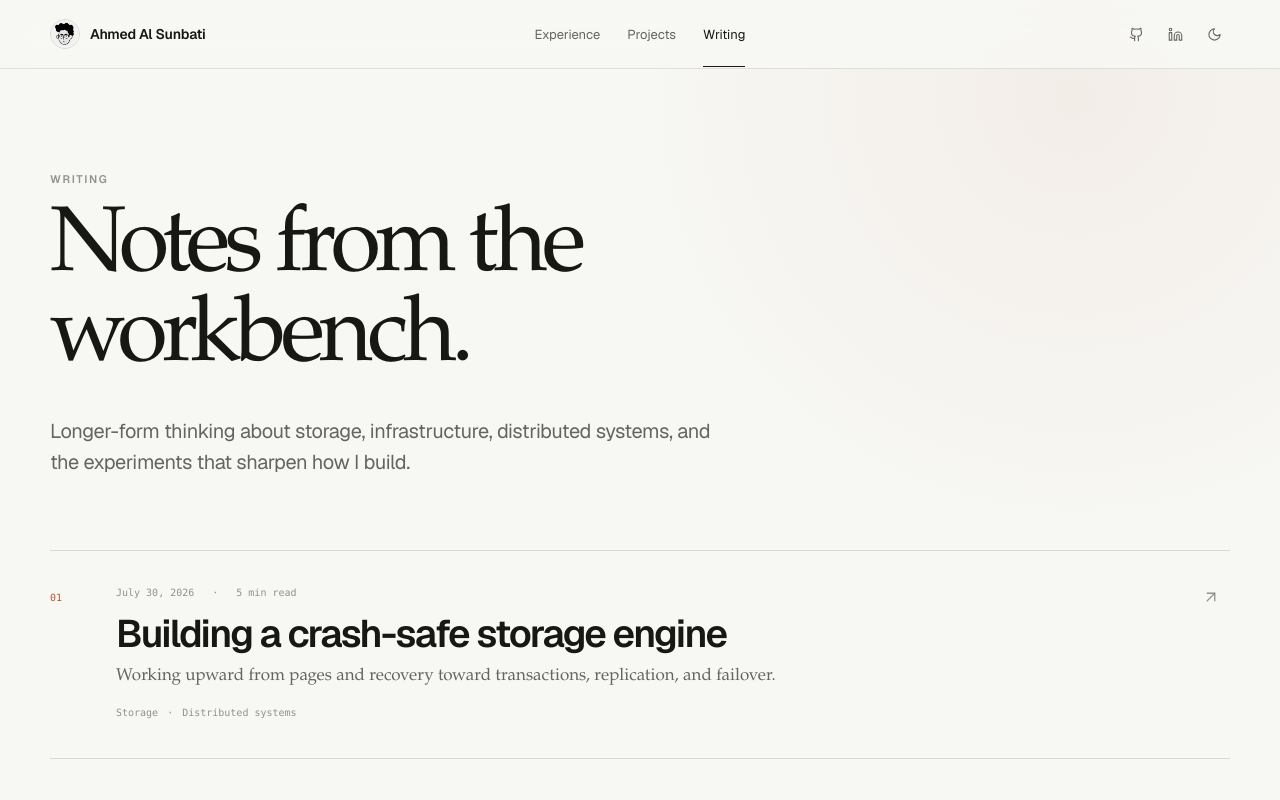
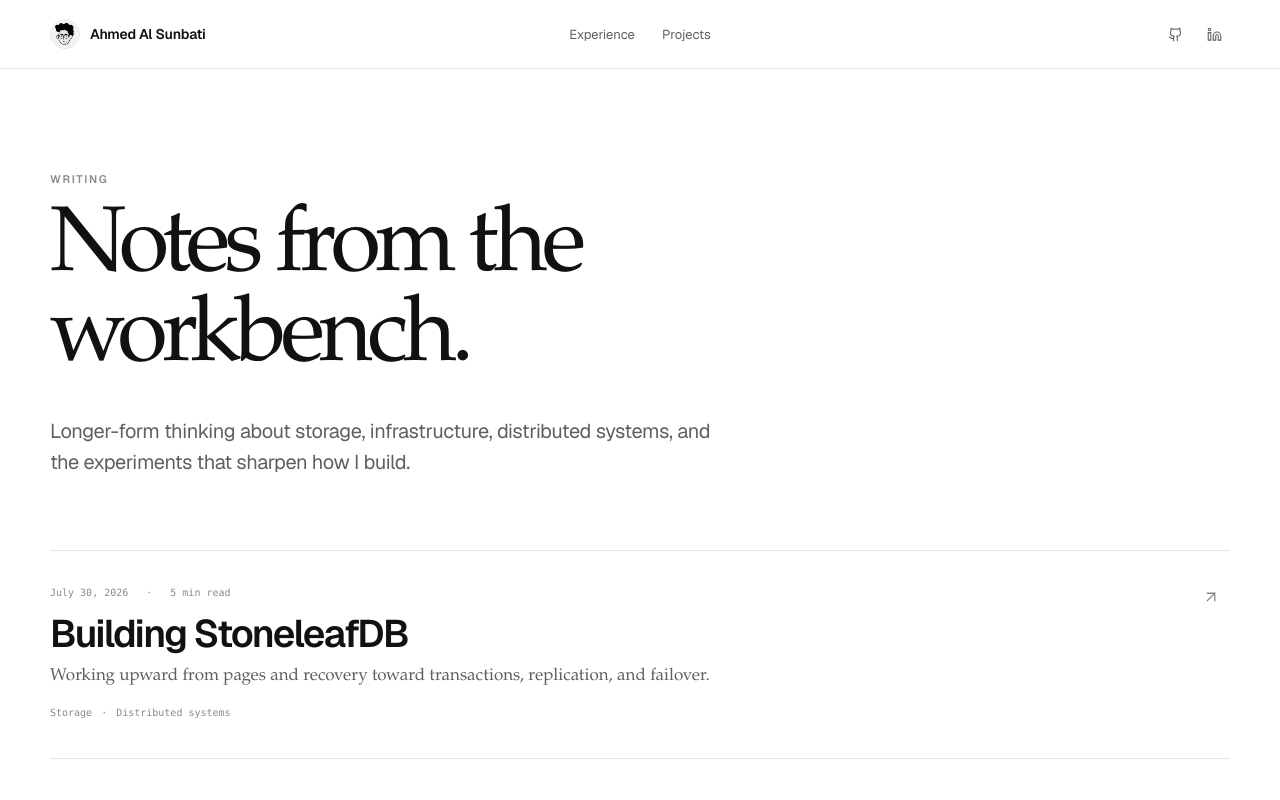
Before and after one commit to AhmedAlSunbati712/ahmed-alsunbati, a React (Vite) app: page /writing in a window 1280 px wide. Shown: the top 800 px of the page. Built offline with nearby package versions, Linux system fonts and the light colour scheme.

Commit message:
Polish portfolio content and presentation

```diff
--- a/index.html
+++ b/index.html
@@ -4,29 +4,12 @@
     <meta charset="UTF-8" />
     <link rel="icon" type="image/png" href="./avatar-icon.png" />
     <meta name="viewport" content="width=device-width, initial-scale=1.0" />
-    <script>
-      (() => {
-        try {
-          const saved = localStorage.getItem("theme");
-          const theme =
-            saved === "dark" || saved === "light"
-              ? saved
-              : matchMedia("(prefers-color-scheme: dark)").matches
-                ? "dark"
-                : "light";
-          document.documentElement.dataset.theme = theme;
-          document.documentElement.style.colorScheme = theme;
-        } catch {
-          document.documentElement.dataset.theme = "light";
-        }
-      })();
-    </script>
 
     <title>Ahmed Al Sunbati — Software Engineer</title>
 
     <meta
       name="description"
-      content="Backend engineer at Intuit and Dartmouth computer science student building production infrastructure, distributed systems, and computational research tools."
+      content="Ahmed Al Sunbati is a computer science student at Dartmouth interested in distributed systems, infrastructure, and databases."
     />
     <meta name="author" content="Ahmed Al Sunbati" />
     <meta name="robots" content="index, follow" />
@@ -35,7 +18,7 @@
     <meta property="og:title" content="Ahmed Al Sunbati — Software Engineer" />
     <meta
       property="og:description"
-      content="Production infrastructure, distributed systems, and computational research."
+      content="Distributed systems, infrastructure, and databases."
     />
     <meta property="og:url" content="https://ahmed-alsunbati.vercel.app/" />
     <meta property="og:type" content="website" />
@@ -48,14 +31,14 @@
     <meta name="twitter:title" content="Ahmed Al Sunbati — Software Engineer" />
     <meta
       name="twitter:description"
-      content="Production infrastructure, distributed systems, and computational research."
+      content="Distributed systems, infrastructure, and databases."
     />
     <meta
       name="twitter:image"
-      content="https://ahmed-al-sunbati.vercel.app/og.png"
+      content="https://ahmed-alsunbati.vercel.app/og.png"
     />
 
-    <meta name="theme-color" content="#f7f7f4" />
+    <meta name="theme-color" content="#ffffff" />
 
     <script type="application/ld+json">
       {
@@ -63,31 +46,25 @@
         "@type": "Person",
         "name": "Ahmed Al Sunbati",
         "url": "https://ahmed-alsunbati.vercel.app/",
-        "jobTitle": "Software Engineer",
-        "affiliation": [
-          {
-            "@type": "Organization",
-            "name": "Intuit"
-          },
-          {
-            "@type": "CollegeOrUniversity",
-            "name": "Dartmouth College"
-          }
-        ],
+        "jobTitle": "Computer Science Student",
+        "affiliation": {
+          "@type": "CollegeOrUniversity",
+          "name": "Dartmouth College"
+        },
         "sameAs": [
           "https://github.com/AhmedAlSunbati712",
           "https://www.linkedin.com/in/ahmed-al-sunbati"
         ],
         "knowsAbout": [
           "Distributed Systems",
-          "Backend Infrastructure",
+          "Infrastructure",
+          "Databases",
           "Storage Engines",
           "C++",
           "TypeScript",
           "PostgreSQL",
           "Python",
-          "Systems Programming",
-          "Machine Learning"
+          "Systems Programming"
         ]
       }
     </script>
--- a/src/components/SiteFooter.tsx
+++ b/src/components/SiteFooter.tsx
@@ -1,5 +1,4 @@
 import { ArrowUpRight } from "lucide-react";
-import { Link } from "react-router-dom";
 
 export const SiteFooter = () => (
   <footer className="site-footer">
@@ -29,7 +28,6 @@ export const SiteFooter = () => (
         >
           LinkedIn <ArrowUpRight aria-hidden="true" />
         </a>
-        <Link to="/writing">Writing</Link>
       </div>
 
       <p className="footer-year">© {new Date().getFullYear()}</p>
--- a/src/components/SiteHeader.tsx
+++ b/src/components/SiteHeader.tsx
@@ -1,30 +1,9 @@
-import {
-  Github,
-  Linkedin,
-  Moon,
-  Sun,
-} from "lucide-react";
-import { useEffect, useState } from "react";
-import { Link, NavLink } from "react-router-dom";
+import { Github, Linkedin } from "lucide-react";
+import { Link } from "react-router-dom";
 
 import { assetUrl } from "@/lib/utils";
 
-type Theme = "light" | "dark";
-
-const initialTheme = (): Theme => {
-  if (typeof document === "undefined") return "light";
-  return document.documentElement.dataset.theme === "dark" ? "dark" : "light";
-};
-
 export const SiteHeader = () => {
-  const [theme, setTheme] = useState<Theme>(initialTheme);
-
-  useEffect(() => {
-    document.documentElement.dataset.theme = theme;
-    document.documentElement.style.colorScheme = theme;
-    localStorage.setItem("theme", theme);
-  }, [theme]);
-
   return (
     <header className="site-header">
       <div className="site-shell header-inner">
@@ -37,7 +16,6 @@ export const SiteHeader = () => {
         <nav className="primary-nav" aria-label="Primary navigation">
           <Link to="/#experience">Experience</Link>
           <Link to="/#projects">Projects</Link>
-          <NavLink to="/writing">Writing</NavLink>
         </nav>
 
         <div className="header-tools">
@@ -59,20 +37,6 @@ export const SiteHeader = () => {
           >
             <Linkedin aria-hidden="true" />
           </a>
-          <button
-            className="icon-link"
-            type="button"
-            onClick={() =>
-              setTheme((current) => (current === "light" ? "dark" : "light"))
-            }
-            aria-label={`Switch to ${theme === "light" ? "dark" : "light"} mode`}
-          >
-            {theme === "light" ? (
-              <Moon aria-hidden="true" />
-            ) : (
-              <Sun aria-hidden="true" />
-            )}
-          </button>
         </div>
       </div>
     </header>
--- a/src/data/portfolio.ts
+++ b/src/data/portfolio.ts
@@ -74,7 +74,7 @@ export const experiences: Experience[] = [
 
 export const projects: Project[] = [
   {
-    title: "Distributed Transactional Storage Engine",
+    title: "StoneleafDB",
     period: "May 2026 — Present",
     status: "In progress",
     description:
@@ -82,6 +82,12 @@ export const projects: Project[] = [
     detail:
       "Checksummed rollback journaling, two-phase commit, WAL and checkpointing, with a Raft-backed commit plane for leader election and failover.",
     technologies: ["C++", "Raft", "WAL", "Crash recovery"],
+    links: [
+      {
+        label: "Repository",
+        href: "https://github.com/AhmedAlSunbati712/StoneleafDB",
+      },
+    ],
   },
   {
     title: "Proteus",
@@ -91,6 +97,16 @@ export const projects: Project[] = [
     detail:
       "Queue-driven scheduling batches low-latency inference while KEDA scales GPU pods from Redis demand; SegFormer and CatVTON power the vision pipeline.",
     technologies: ["PyTorch", "Kubernetes", "KEDA", "Redis"],
+    links: [
+      {
+        label: "Frontend",
+        href: "https://github.com/AhmedAlSunbati712/proteus-frontend",
+      },
+      {
+        label: "Backend",
+        href: "https://github.com/AhmedAlSunbati712/proteus-backend",
+      },
+    ],
   },
   {
     title: "Smart Receipts",
--- a/src/data/writing.ts
+++ b/src/data/writing.ts
@@ -11,7 +11,7 @@ export type WritingEntry = {
 export const writingEntries: WritingEntry[] = [
   {
     slug: "building-a-crash-safe-storage-engine",
-    title: "Building a crash-safe storage engine",
+    title: "Building StoneleafDB",
     description:
       "Working upward from pages and recovery toward transactions, replication, and failover.",
     date: "2026-07-30",
--- a/src/index.css
+++ b/src/index.css
@@ -1,18 +1,18 @@
 @import "@fontsource-variable/geist";
 
 :root {
-  --page: #f7f7f4;
-  --page-raised: rgba(247, 247, 244, 0.88);
-  --ink: #171714;
-  --ink-soft: #65655f;
-  --ink-faint: #92928a;
-  --line: #d9d9d1;
-  --line-strong: #bcbcb3;
-  --accent: #b5542f;
-  --accent-soft: #efe0d8;
-  --mark-intuit: #236ec4;
-  --mark-dali: #536d5a;
-  --mark-memory: #735d92;
+  --page: #ffffff;
+  --page-raised: rgba(255, 255, 255, 0.92);
+  --ink: #111111;
+  --ink-soft: #5f5f5f;
+  --ink-faint: #8a8a8a;
+  --line: #e5e5e5;
+  --line-strong: #c8c8c8;
+  --accent: #111111;
+  --accent-soft: #eeeeee;
+  --mark-intuit: #111111;
+  --mark-dali: #111111;
+  --mark-memory: #111111;
   --serif: "Iowan Old Style", "Palatino Linotype", "Book Antiqua", Palatino,
     Georgia, serif;
   --sans: "Geist Variable", "Geist", -apple-system, BlinkMacSystemFont,
@@ -22,21 +22,6 @@
   font-family: var(--sans);
   font-synthesis: none;
   text-rendering: optimizeLegibility;
-}
-
-:root[data-theme="dark"] {
-  --page: #11110f;
-  --page-raised: rgba(17, 17, 15, 0.88);
-  --ink: #f2f1eb;
-  --ink-soft: #aaa9a1;
-  --ink-faint: #77766f;
-  --line: #30302b;
-  --line-strong: #4d4c45;
-  --accent: #e68c66;
-  --accent-soft: #3a251d;
-  --mark-intuit: #75aef0;
-  --mark-dali: #87a78f;
-  --mark-memory: #b69bd4;
 }
 
 * {
@@ -53,13 +38,7 @@ body {
   min-width: 320px;
   min-height: 100vh;
   margin: 0;
-  background:
-    radial-gradient(
-      circle at 84% 8%,
-      color-mix(in srgb, var(--accent) 6%, transparent),
-      transparent 27rem
-    ),
-    var(--page);
+  background: var(--page);
   color: var(--ink);
   font-family: var(--sans);
   font-size: 16px;
@@ -253,6 +232,13 @@ svg {
   padding: 92px 0 70px;
 }
 
+.hero-heading {
+  display: grid;
+  grid-template-columns: minmax(0, 1fr) clamp(270px, 27vw, 350px);
+  align-items: center;
+  gap: clamp(44px, 7vw, 96px);
+}
+
 .eyebrow {
   color: var(--ink-faint);
   font-size: 11px;
@@ -263,20 +249,36 @@ svg {
 }
 
 .hero h1 {
-  max-width: 970px;
+  max-width: 820px;
   margin-top: 22px;
-  font-size: clamp(52px, 7vw, 92px);
-  font-weight: 540;
-  letter-spacing: -0.064em;
-  line-height: 0.98;
+  font-size: clamp(48px, 6vw, 72px);
+  font-weight: 560;
+  letter-spacing: -0.055em;
+  line-height: 1;
 }
 
-.hero h1 span {
-  color: var(--ink-soft);
-  font-family: var(--serif);
-  font-style: italic;
-  font-weight: 400;
-  letter-spacing: -0.05em;
+.ascii-profile {
+  position: relative;
+  height: clamp(270px, 27vw, 350px);
+  overflow: hidden;
+  border: 1px solid var(--line);
+  border-radius: 9px;
+  background: var(--page);
+  transition:
+    border-color 180ms ease,
+    transform 180ms ease;
+}
+
+.ascii-profile:hover {
+  border-color: var(--line-strong);
+  transform: translateY(-2px);
+}
+
+.ascii-profile img {
+  width: auto;
+  max-width: none;
+  height: calc(100% + 2px);
+  transform: translate(-1px, -1px);
 }
 
 .hero-lower {
@@ -371,17 +373,7 @@ svg {
 }
 
 .column-header {
-  display: grid;
-  grid-template-columns: 34px minmax(0, 1fr);
-  gap: 16px;
   padding-bottom: 24px;
-}
-
-.section-index {
-  padding-top: 3px;
-  color: var(--accent);
-  font-family: ui-monospace, SFMono-Regular, Menlo, monospace;
-  font-size: 10px;
 }
 
 .column-header h2 {
@@ -524,15 +516,11 @@ svg {
 .project-topline {
   display: flex;
   align-items: center;
-  justify-content: space-between;
+  justify-content: flex-end;
   gap: 24px;
   color: var(--ink-faint);
   font-family: ui-monospace, SFMono-Regular, Menlo, monospace;
   font-size: 10px;
-}
-
-.project-number {
-  color: var(--accent);
 }
 
 .project-period {
@@ -700,7 +688,7 @@ svg {
 
 .writing-row {
   display: grid;
-  grid-template-columns: 42px minmax(0, 1fr) 28px;
+  grid-template-columns: minmax(0, 1fr) 28px;
   align-items: start;
   gap: 24px;
   padding: 34px 0 38px;
@@ -713,13 +701,6 @@ svg {
 .writing-row:hover {
   padding-right: 7px;
   padding-left: 7px;
-}
-
-.writing-row-index {
-  padding-top: 5px;
-  color: var(--accent);
-  font-family: ui-monospace, SFMono-Regular, Menlo, monospace;
-  font-size: 10px;
 }
 
 .writing-row-meta {
@@ -1062,6 +1043,15 @@ svg {
     padding: 110px 0 95px;
   }
 
+  .hero-heading {
+    grid-template-columns: minmax(0, 1fr) 280px;
+    gap: 42px;
+  }
+
+  .ascii-profile {
+    height: 280px;
+  }
+
   .hero-lower {
     grid-template-columns: 1fr;
     align-items: start;
@@ -1159,6 +1149,16 @@ svg {
     padding: 88px 0 78px;
   }
 
+  .hero-heading {
+    grid-template-columns: 1fr;
+    gap: 44px;
+  }
+
+  .ascii-profile {
+    width: min(100%, 390px);
+    height: min(calc(100vw - 40px), 390px);
+  }
+
   .hero h1 {
     font-size: clamp(48px, 14vw, 70px);
     letter-spacing: -0.06em;
@@ -1174,8 +1174,7 @@ svg {
   }
 
   .column-header {
-    grid-template-columns: 28px minmax(0, 1fr);
-    gap: 9px;
+    display: block;
   }
 
   .experience-meta,
@@ -1223,8 +1222,8 @@ svg {
   }
 
   .writing-row {
-    grid-template-columns: 24px minmax(0, 1fr);
-    gap: 11px;
+    grid-template-columns: minmax(0, 1fr);
+    gap: 0;
   }
 
   .writing-row > svg {
--- a/src/pages/BlogIndex/BlogIndex.tsx
+++ b/src/pages/BlogIndex/BlogIndex.tsx
@@ -28,15 +28,12 @@ export const BlogIndex = () => {
         </header>
 
         <section className="writing-list" aria-label="Articles">
-          {writingEntries.map((entry, index) => (
+          {writingEntries.map((entry) => (
             <Link
               className="writing-row"
               key={entry.slug}
               to={`/writing/${entry.slug}`}
             >
-              <span className="writing-row-index">
-                {String(index + 1).padStart(2, "0")}
-              </span>
               <div className="writing-row-main">
                 <p className="writing-row-meta">
                   <time dateTime={entry.date}>{entry.displayDate}</time>
--- a/src/pages/BlogPost/BlogPost.tsx
+++ b/src/pages/BlogPost/BlogPost.tsx
@@ -56,11 +56,11 @@ export const BlogPost = () => {
 
             <div className="article-prose">
               <p className="article-lede">
-                I’m building a distributed transactional storage engine in C++.
-                The project starts below SQL, below query planning, and below
-                most of the abstractions that make databases feel friendly:
-                pages, cache state, durable writes, and recovery after an
-                inconveniently timed crash.
+                I’m building StoneleafDB, a distributed transactional storage
+                engine in C++. The project starts below SQL, below query
+                planning, and below most of the abstractions that make databases
+                feel friendly: pages, cache state, durable writes, and recovery
+                after an inconveniently timed crash.
               </p>
 
               <p>
```
Also changed, not shown: src/pages/Home/Home.tsx (+25 -17 lines).
